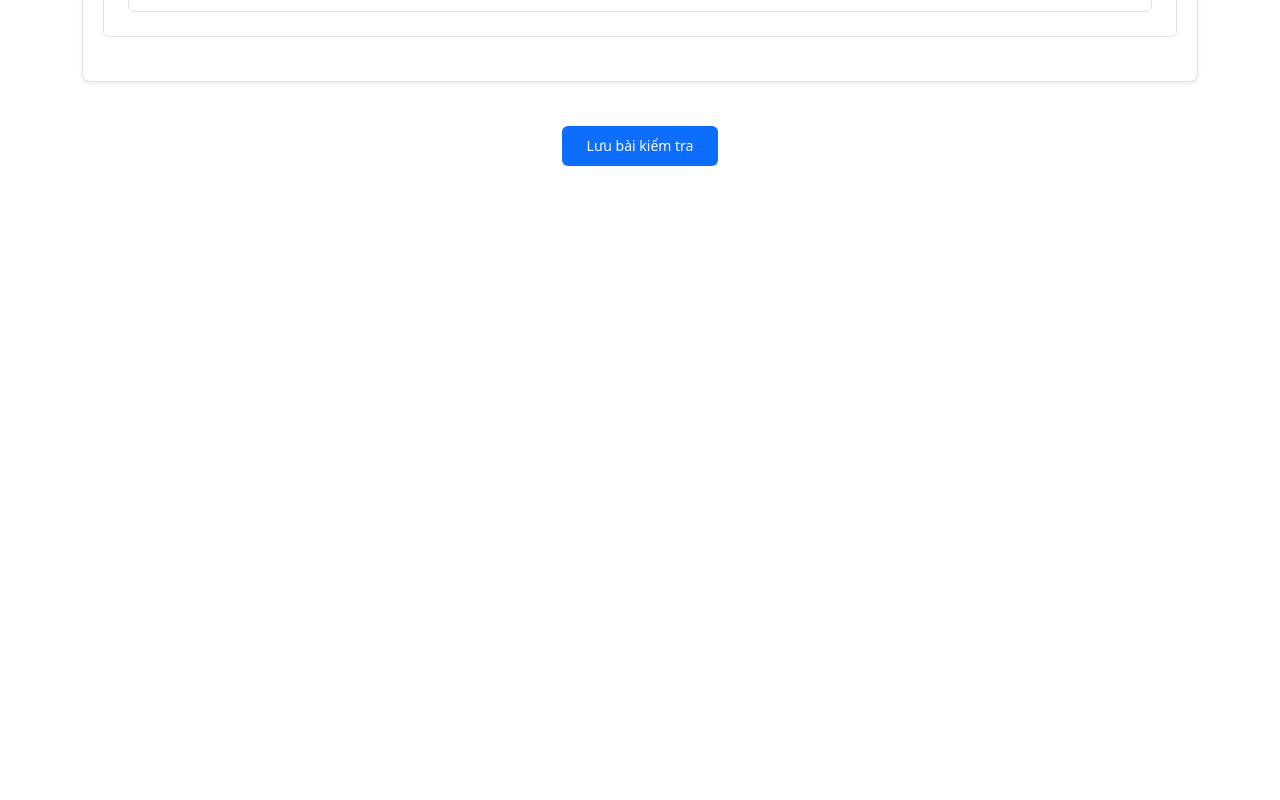
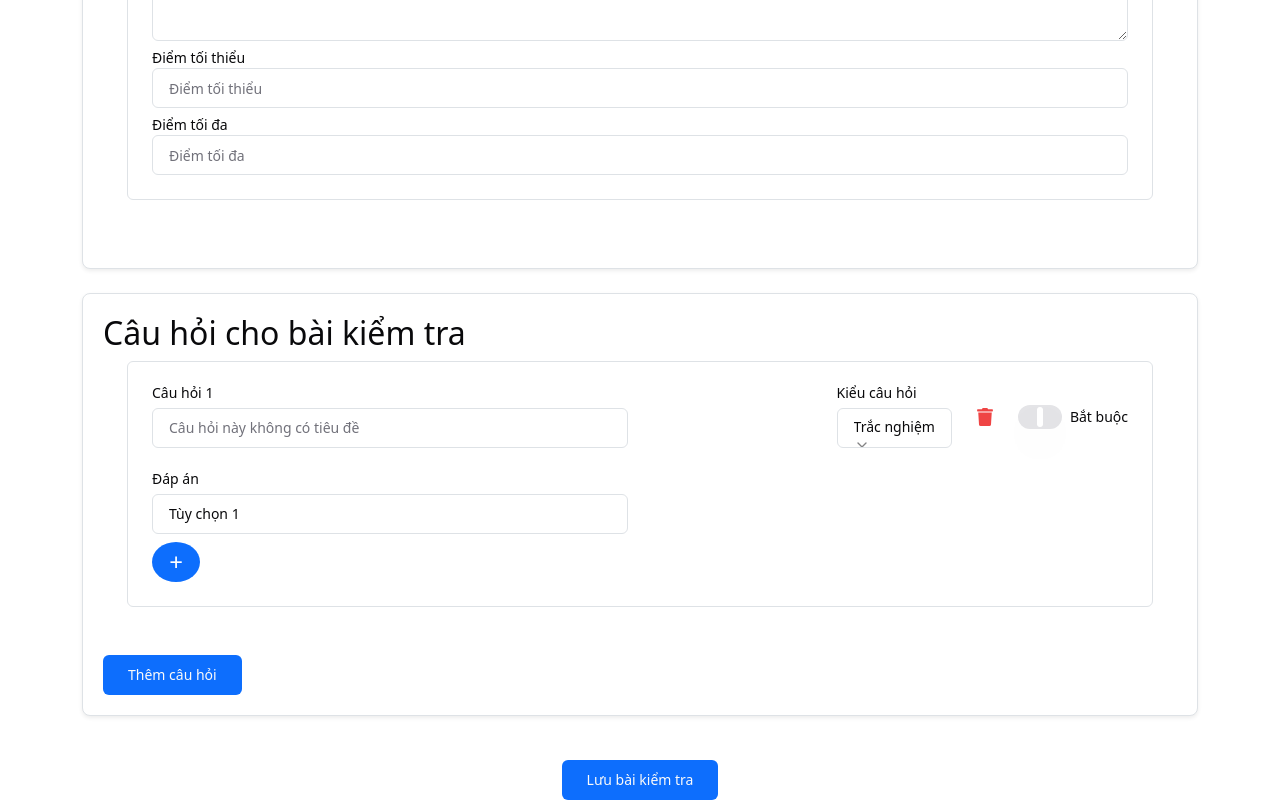
Before and after one commit to TunggTungg-HE171390/SE1763-NJ_WDP301_Team-2, a React (Vite) app in the folder Frontend/: page /create-test/1 in a window 1280 px wide. Shown: the part 1357-2157 px from the top of the page. Before the commit the page ends 1523 px from the top, so only its background shows below. Built offline with nearby package versions, Linux system fonts and the light colour scheme; no server answers.

Commit message:
TungTXHE171390 complete Test

```diff
--- a/Frontend/src/screens/admin/CreateTestScreen.jsx
+++ b/Frontend/src/screens/admin/CreateTestScreen.jsx
@@ -4,10 +4,22 @@ import { Button } from "@/components/ui/button";
 import { Label } from "@/components/ui/label";
 import { Input } from "@/components/ui/input";
 import { Textarea } from "@/components/ui/textarea";
-import { Card } from "@/components/ui/card";
+import {
+    Card, CardContent,
+} from "@/components/ui/card";
 import { useParams, useNavigate } from "react-router-dom";
 import { creatTest } from "../../api/Test.api";
 import { getCateNameByCateId } from "../../api/Categories.api";
+
+import { Switch } from "@/components/ui/switch"
+import { FaTrash } from 'react-icons/fa';
+import {
+    Select,
+    SelectContent,
+    SelectItem,
+    SelectTrigger,
+    SelectValue,
+} from "@/components/ui/select"
 
 export function CreateTestScreen() {
     const [title, setTitle] = useState('');
@@ -20,6 +32,8 @@ export function CreateTestScreen() {
 
     const { categoryId } = useParams();
     const [cateName, setCateName] = useState('');
+    const [isEditing, setIsEditing] = useState(false);
+
     const navigate = useNavigate();
 
     useEffect(() => {
@@ -69,7 +83,6 @@ export function CreateTestScreen() {
         return true;
     };
 
-
     // Cập nhật thông tin kết quả
     const updateOutcome = (index, field, value) => {
         const updatedOutcomes = [...testOutcomes];
@@ -91,10 +104,59 @@ export function CreateTestScreen() {
         }
     };
 
+    const handleDoubleClick = () => {
+        setIsEditing(true);
+    };
+
+    const handleBlur = () => {
+        setIsEditing(false);
+    };
+
+    const [questions, setQuestions] = useState([
+        {
+            type: 'multiple-choice',
+            title: '',
+            options: ['Tùy chọn 1'],
+            required: true,
+        },
+    ]);
+
+    const addQuestion = () => {
+        setQuestions([
+            ...questions,
+            {
+                type: 'multiple-choice',
+                title: '',
+                options: ['Tùy chọn 1'],
+                required: false,
+            },
+        ]);
+    };
+
+    const updateQuestion = (index, field, value) => {
+        const updatedQuestions = [...questions];
+        updatedQuestions[index][field] = value;
+        setQuestions(updatedQuestions);
+    };
+
+    // Thêm đáp án mới nhưng giới hạn tối đa 6 đáp án
+    const addOption = (questionIndex) => {
+        const updatedQuestions = [...questions];
+        const currentOptions = updatedQuestions[questionIndex].options;
+
+        if (currentOptions.length < 6) {
+            currentOptions.push('Tùy chọn ' + (currentOptions.length + 1));
+            setQuestions(updatedQuestions);
+        } else {
+            Alert.alert("Tối đa 6 đáp án cho mỗi câu hỏi");
+        }
+    };
+
     return (
         <Container>
             <Card className="text-sm text-left mb-4" style={{ marginBottom: '30px', padding: '20px' }}>
                 <h2>Tạo bài kiểm tra</h2>
+                <CardContent className="grid gap-6">
                     <h3>Thể loại: {cateName.categoryName}</h3>
                     <Label htmlFor="title">Tiêu đề bài kiểm tra</Label>
                     <Input
@@ -112,11 +174,12 @@ export function CreateTestScreen() {
                         value={description}
                         onChange={(e) => setDescription(e.target.value)}
                     />
+                </CardContent>
             </Card>
 
             <Card className="text-sm text-left mb-4" style={{ marginBottom: '20px', padding: '20px' }}>
-                <h3>Kết quả bài kiểm tra</h3>
-
+                <h2>Kết quả bài kiểm tra</h2>
+                <CardContent className="grid gap-6">
                     {testOutcomes.map((outcome, index) => (
                         <div key={index} className="border p-4 mb-4 rounded">
                             <Label htmlFor={`description-${index}`}>Mô tả kết quả</Label>
@@ -146,6 +209,122 @@ export function CreateTestScreen() {
                             />
                         </div>
                     ))}
+                </CardContent>
+            </Card>
+            {/*
+            <Card className="text-sm text-left mb-4" style={{ marginBottom: '30px', padding: '20px' }}>
+                <CardContent className="grid gap-6">
+                    <h2>Thể loại: {cateName.categoryName}</h2>
+                    <Input style={{ fontSize: '30px', fontWeight: 'bold' }}
+                        type="text"
+                        placeholder="Tên bài kiểm tra"
+                        onDoubleClick={handleDoubleClick}
+                        onBlur={handleBlur}
+                        value={title}
+                        onChange={(e) => setTitle(e.target.value)} />
+                    <Input type="text"
+                        placeholder="Mô tả bài kiểm tra"
+                        onDoubleClick={handleDoubleClick}
+                        onBlur={handleBlur}
+                        value={description}
+                        onChange={(e) => setDescription(e.target.value)} />
+                </CardContent>
+            </Card> */}
+
+            <Card className="text-sm text-left mb-4" style={{ marginBottom: '20px', padding: '20px' }}>
+                <h2>Câu hỏi cho bài kiểm tra</h2>
+                <CardContent className="grid gap-6">
+                    {questions.map((question, questionIndex) => (
+                        <div key={questionIndex} className="border p-4 mb-4 rounded">
+                            <div className="grid grid-cols-1 md:grid-cols-2 gap-4 md:gap-6">
+                                <div className="md:col-span-1">
+                                    <div className="grid gap-2">
+                                        <Label htmlFor={`question-${questionIndex}`}>Câu hỏi {questionIndex + 1}</Label>
+                                        <Input
+                                            id={`question-${questionIndex}`}
+                                            type="text"
+                                            placeholder="Câu hỏi này không có tiêu đề"
+                                            value={question.title}
+                                            onChange={(e) => updateQuestion(questionIndex, 'title', e.target.value)}
+                                        />
+                                    </div>
+                                </div>
+
+                                <div className="md:col-span-1 flex items-center justify-end gap-4">
+                                    <div className="grid gap-2">
+                                        <Label htmlFor={`type-${questionIndex}`}>Kiểu câu hỏi</Label>
+                                        <Select
+                                            defaultValue="2"
+                                            className="w-[160px]"
+                                            id={`type-${questionIndex}`} // Added ID
+                                        >
+                                            <SelectTrigger className="line-clamp-1 w-full">
+                                                <SelectValue placeholder="Chọn kiểu" />
+                                            </SelectTrigger>
+                                            <SelectContent>
+                                                <SelectItem value="1">Hộp kiểm</SelectItem>
+                                                <SelectItem value="2">Trắc nghiệm</SelectItem>
+                                                <SelectItem value="3">Trả lời ngắn</SelectItem>
+                                                <SelectItem value="4">Menu thả xuống</SelectItem>
+                                            </SelectContent>
+                                        </Select>
+                                    </div>
+
+                                    {/* Delete Button */}
+                                    <FaTrash
+                                        className="text-red-500 text-lg cursor-pointer"
+                                        onClick={() => deleteQuestion(questionIndex)}
+                                    />
+
+                                    {/* Required Switch */}
+                                    <div className="flex items-center space-x-2">
+                                        <Switch id={`required-${questionIndex}`} />
+                                        <Label htmlFor={`required-${questionIndex}`}>Bắt buộc</Label>
+                                    </div>
+                                </div>
+
+                                {/* Render các đáp án */}
+                                <div className="grid gap-2">
+                                    <Label>Đáp án</Label>
+                                    {question.options.map((option, optionIndex) => (
+                                        <Input
+                                            key={optionIndex}
+                                            type="text"
+                                            value={option}
+                                            onChange={(e) => {
+                                                const updatedQuestions = [...questions];
+                                                updatedQuestions[questionIndex].options[optionIndex] = e.target.value;
+                                                setQuestions(updatedQuestions);
+                                            }}
+                                            placeholder="Tùy chọn"
+                                        />
+                                    ))}
+                                    <Button
+                                        onClick={() => addOption(questionIndex)}
+                                        disabled={question.options.length >= 6}
+                                        style={{
+                                            width: '40px',
+                                            height: '40px',
+                                            borderRadius: '50%',
+                                            fontSize: '24px',
+                                            backgroundColor: '#4CAF50',
+                                            color: 'white',
+                                            border: 'none',
+                                            display: 'flex',
+                                            justifyContent: 'center',
+                                            alignItems: 'center',
+                                            cursor: question.options.length < 6 ? 'pointer' : 'not-allowed',
+                                        }}
+                                    >
+                                        +
+                                    </Button>
+                                </div>
+                            </div>
+
+                        </div>
+                    ))}
+                </CardContent>
+                <Button onClick={addQuestion}>Thêm câu hỏi</Button>
             </Card>
 
             <Button style={{ marginTop: '20px' }} onClick={handleSaveTest}>
--- a/Frontend/src/screens/public/TestForm.jsx
+++ b/Frontend/src/screens/public/TestForm.jsx
@@ -149,7 +149,7 @@ export function TestForm() {
           <Modal.Title>Nhận thêm lời khuyên từ chuyên gia sau khi làm bài test</Modal.Title>
         </Modal.Header>
         <Modal.Body>
-          <p style={{ fontWeight: "bold" }}>HelloHello</p>
+          <p style={{ fontWeight: "bold" }}>Kết quả bài kiểm tra</p>
           <label>Lưu ý:
             <ul>
               <li>- Kết quả và lời khuyên từ chuyên gia tâm lý sẽ được gửi về mail, vui lòng nhập tên và email chính xác để nhận được thông tin.</li>
```
Also changed, not shown: 2 other files (tests, documents, lock files or other folders). Lines whose indentation alone changed are shown as unchanged.
